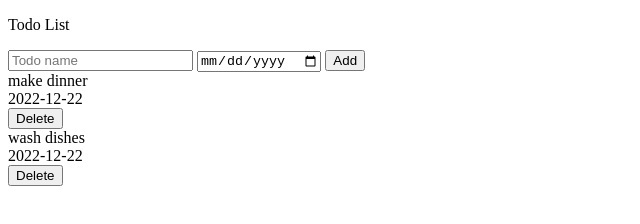
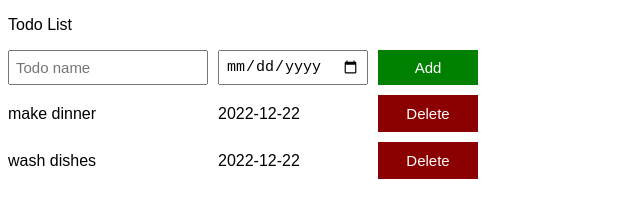
Before and after one commit to Mahmoud11111111/To-do-list, a plain HTML site: page index.html in a window 1280 px wide. Shown: the whole page, without its empty margins (0-640 px from the left). Drawn offline with Linux system fonts and the light colour scheme.

Commit message:
edit styles

```diff
--- a/index.html
+++ b/index.html
@@ -2,7 +2,7 @@
 <html>
   <head>
     <title>Todo List</title>
-    <link rel="stylesheet" href="styles/11-todo-list.css">
+    <link rel="stylesheet" href="styles.css">
   </head>
   <body>
     <p>Todo List</p>
--- /dev/null
+++ b/styles.css
@@ -0,0 +1,41 @@
+body {
+    font-family: Arial;
+  }
+
+  .todo-grid,
+  .todo-input-grid {
+    display: grid;
+    grid-template-columns: 200px 150px 100px;
+    column-gap: 10px;
+    row-gap: 10px;
+    align-items: center;
+  }
+
+  .todo-input-grid {
+    margin-bottom: 10px;
+    align-items: stretch;
+  }
+
+  .name-input,
+  .due-date-input {
+    font-size: 15px;
+    padding: 6px;
+  }
+
+  .add-todo-button {
+    background-color: green;
+    color: white;
+    border: none;
+    font-size: 15px;
+    cursor: pointer;
+  }
+
+  .delete-todo-button {
+    background-color: darkred;
+    color: white;
+    border: none;
+    font-size: 15px;
+    cursor: pointer;
+    padding-top: 10px;
+    padding-bottom: 10px;
+  }
```
